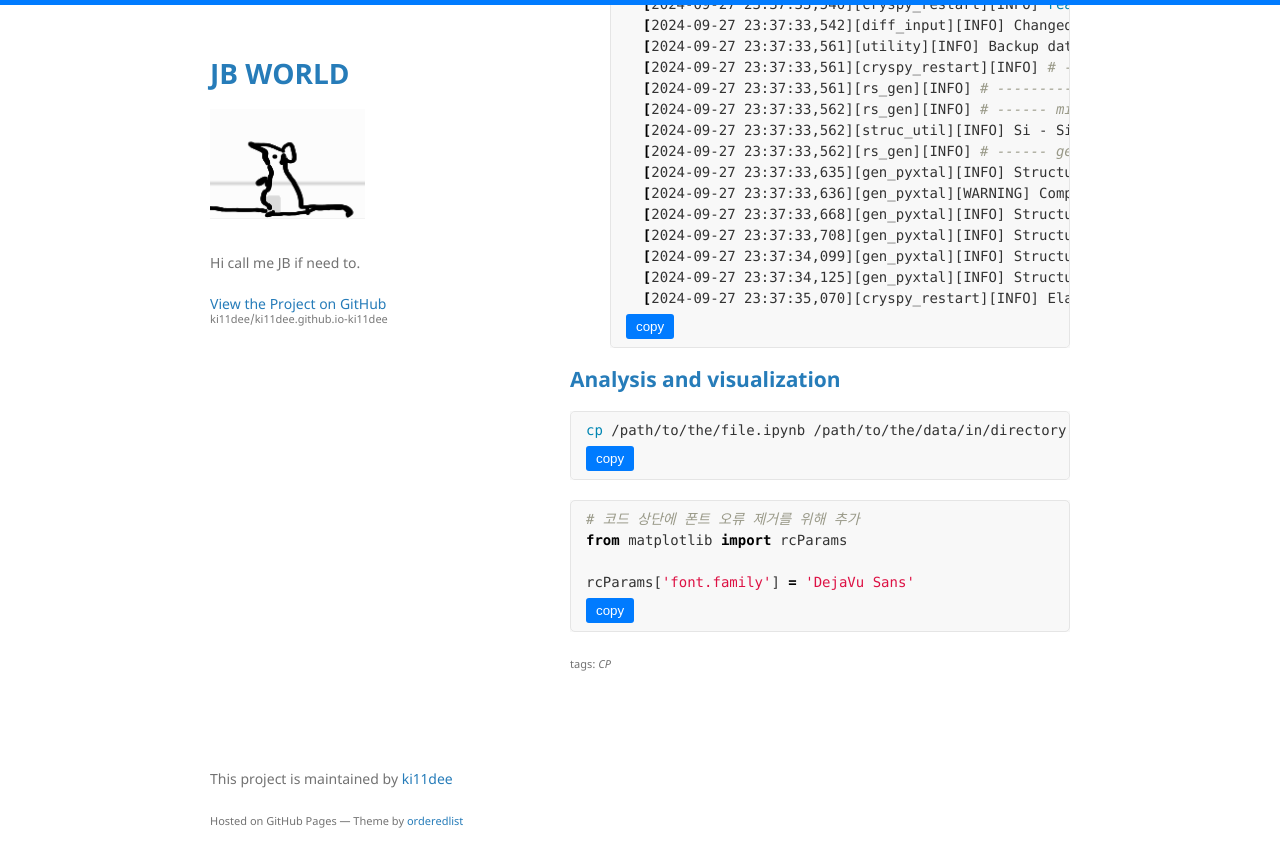
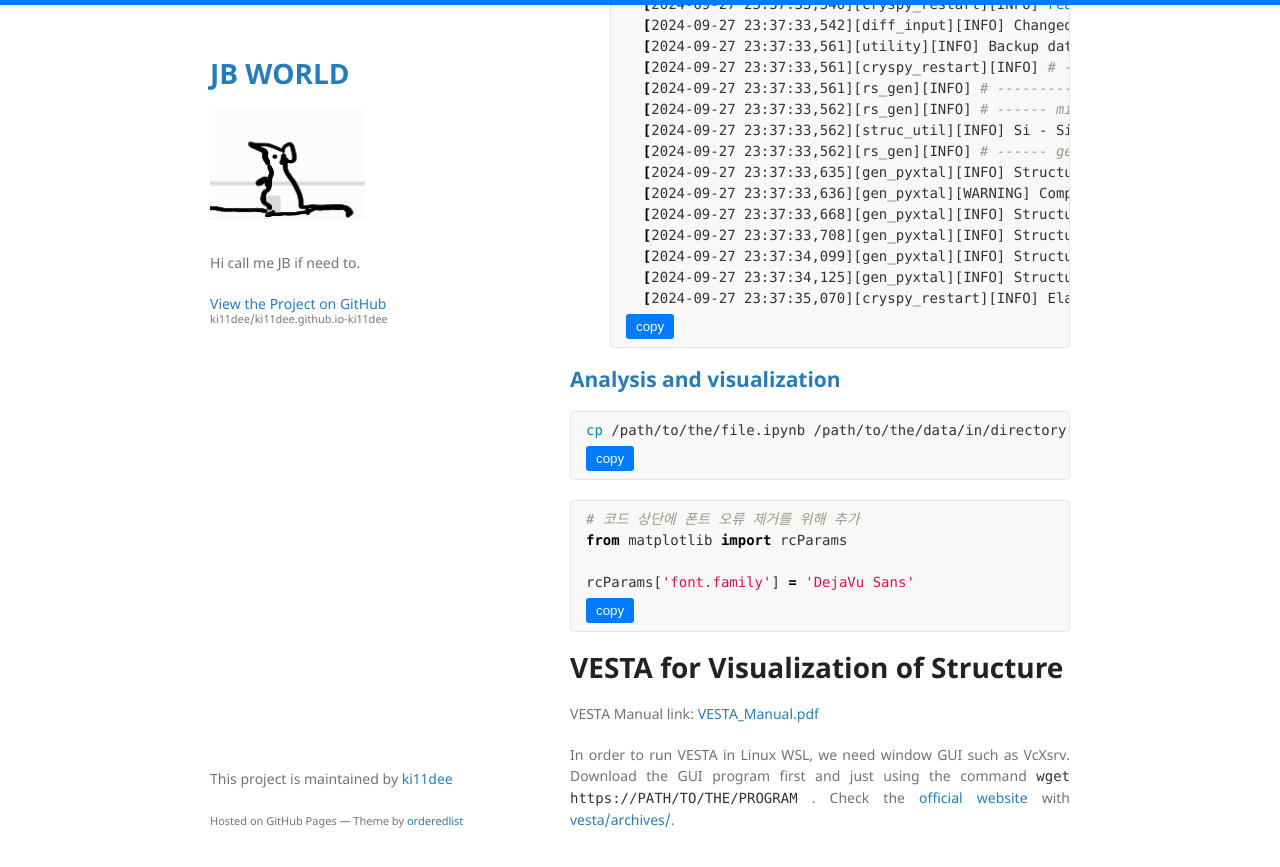
Before and after one commit to ki11dee/ki11dee.github.io-ki11dee, a Jekyll site: the page built from Phys/CP/2024-10-04-CrySPY.md, in a window 1280 px wide and 900 px high, scrolled down 7949 px. Shown: the top 867 px of the window. Built offline with Jekyll 4.4.1, drawn with Linux system fonts in a browser that asks for light colours; some of the changed text lies outside the part shown.

Commit message:
Edit codes

````diff
--- a/Phys/CP/2024-10-04-CrySPY.md
+++ b/Phys/CP/2024-10-04-CrySPY.md
@@ -3,12 +3,11 @@ layout: post
 title: "CrySPY"
 date: 2024-10-04
 author: "ki11dee"
-tags: [CP]
 ---
 
 # Installation
 
-파이썬 버전 확인: `python --version`
+Python version checking : `python --version`
 
 ## Quick Install
 
@@ -379,3 +378,9 @@ from matplotlib import rcParams
 
 rcParams['font.family'] = 'DejaVu Sans'
 ```
+
+# VESTA for Visualization of Structure
+
+VESTA Manual link: [VESTA_Manual.pdf](https://jp-minerals.org/vesta/archives/VESTA_Manual.pdf)
+
+In order to run VESTA in Linux WSL, we need window GUI such as VcXsrv. Download the GUI program first and just using the command `wget https://PATH/TO/THE/PROGRAM` . Check the [official website](https://jp-minerals.org/vesta/en/download.html) with [vesta/archives/](https://jp-minerals.org/vesta/archives/).
````
Also changed, not shown: Phys/CP/CP_content.md (+1 -1 lines).
